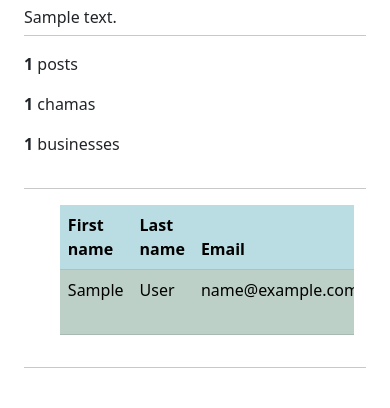
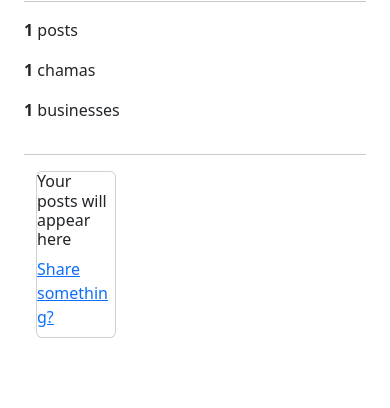
Before and after one commit to benie254/MoveTHood, a Django app: template neighborhood/templates/user/profile.html in a window 390 px wide. Shown: the part 436-844 px from the top of the page. Run offline with Django 3.2, Linux system fonts and the light colour scheme; the template is opened without the code that fills it: most values are stand-ins (such as "Sample title", 1, 10 or a date in 2020); grey boxes marked "Sample" are stand-in pictures; some libraries are stand-ins or nearby versions.

Commit message:
make several updates to the entire app

```diff
--- a/Hood/urls.py
+++ b/Hood/urls.py
@@ -29,7 +29,7 @@ urlpatterns = [
     path('search/term/',search,name='search'),
     path('user/info/locale/',location,name='location'),
     path('user/info/hood/',hood,name='hood'),
-    path('user/<int:pk>/profile/',profile,name='profile'),
+    path('user/<int:id>/profile/',profile,name='profile'),
     path('user/register/',MyRegView.as_view(),name='register'),
     path('user/login/',MyLoginView.as_view(redirect_authenticated_user=True,template_name='auth/login.html',authentication_form=MyLoginForm),name='login'),
     path('user/logout/',auth_views.LogoutView.as_view(template_name='auth/login.html'),name='logout'),
--- a/neighborhood/forms.py
+++ b/neighborhood/forms.py
@@ -24,7 +24,7 @@ class UserUpdateForm(forms.ModelForm):
 class ProfileUpdateForm(forms.ModelForm):
     class Meta:
         model = UserProfile
-        fields = ('avatar','bio')
+        fields = ('bio',)
 
 class LocationForm(forms.ModelForm):
     class Meta:
@@ -39,7 +39,7 @@ class HoodForm(forms.ModelForm):
 class ProfileForm(forms.ModelForm):
     class Meta:
         model = UserProfile
-        fields = ('bio','avatar')
+        fields = ('bio',)
 
 class BusinessForm(forms.ModelForm):
     class Meta:
--- a/neighborhood/models.py
+++ b/neighborhood/models.py
@@ -51,9 +51,7 @@ class UserHood(models.Model):
 
 
 class UserProfile(models.Model):
-    display_name = models.CharField(max_length=60,null=False,default='')
     bio = models.TextField(default='')
-    avatar = models.ImageField(default='tester.png')
     created = models.DateTimeField(auto_now_add=True, null=True)
 
     user = models.OneToOneField(MyUser, on_delete=models.DO_NOTHING,null=True)
--- a/neighborhood/templates/auth/login.html
+++ b/neighborhood/templates/auth/login.html
@@ -1,5 +1,6 @@
 {%extends 'base.html'%}
 {%load static%}
+{%load bootstrap5%}
 {%load bootstrap4%}
 {% load crispy_forms_tags %}
 
--- a/neighborhood/templates/user/profile.html
+++ b/neighborhood/templates/user/profile.html
@@ -26,15 +26,17 @@
     <div class="row" style="margin-top:1.5%;">
     {%if profile%}
     <div class="col-lg-2">
-        <img src="{{profile.avatar.url}}" alt="Change profile photo" class="cuser-p-photo img-responsive" width="150" height="150" style="border-radius:50%;">
+        <img src="{%static 'photos/avatar-3814049_640.png'%}" alt="Change profile photo" class="cuser-p-photo img-responsive" width="150" height="150" style="border-radius:50%;">
     </div>
     <div class="col-lg-4">
-        <h1>{{username}}</h1>
-        <h6>{{profile.bio}}</h6>
+        <h1>{{user.username}}</h1>
+        {%for p in profile%}
+        <h6>{{p.bio}}</h6>
+        {%endfor%}
         {%else%}
         <div class="col-sm-4"></div>
         <div class="col-sm-4">
-            <form method="post" action="{% url 'profile' %}" enctype="multipart/form-data" style="text-align:center;">
+            <form method="post" action="{% url 'profile' user.id%}" enctype="multipart/form-data" style="text-align:center;">
                 {% csrf_token %}
                 {% bootstrap_form profileform layout='inline' %}
                 <button type="submit" class="btn btn-sm btn-outline-dark btn-success" value="Post" style="margin-top:1.5%;">Update profile</button>
@@ -71,44 +73,14 @@
 </div>
 
 <hr>
-
-{%if contact%}
-    <div class="container">
-        <div class="table-responsive">
-        <table class="table table-striped-columns table-hover" style="width:80%;margin-left:7.5%;">
-    <thead class="table-info">
-    <tr class="table-active">
-        <th scope="col">First name</th>
-        <th scope="col">Last name</th>
-        <th scope="col">Email</th>
-        <th scope="col">Phone</th>
-        <th scope="col">Address</th>
-    </tr>
-  </thead>
-    <tbody class="table-success">
-    <tr class="table-active">
-        <td class="table-active">{{contact.first_name}}</td>
-        <td class="table-active">{{contact.last_name}}</td>
-        <td class="table-active">{{contact.email}}</td>
-        <td class="table-active">{{contact.phone}}</td>
-        <td class="table-active">{{contact.address}}</td>
-    </tr>
-    </tbody>
-</table>
+<div class="container">
+    <div class="card" style="width:25%;">
+        <div class="card-title">
+            <h6>Your posts will appear here</h6>
+            <a class="card-text">Share something?</a>
+        </div>
     </div>
-    </div>
-{%else%}
-    <div class="container">
-        <div class="col-md-4"></div>
-        <div class="col-md-4">
-            <p>Add your contact details <a href="" type="button" class="btn btn-outline-info btn-dark btn-sm">here</a></p>
-        </div>
-        <div class="col-md-4"></div>
-    </div>
-
-{%endif%}
-<hr>
-
+</div>
 
 </div>
 </div>
```
Also changed, not shown: neighborhood/templates/hood/search_results.html (+45 -1 lines), neighborhood/views.py (+6 -6 lines).
